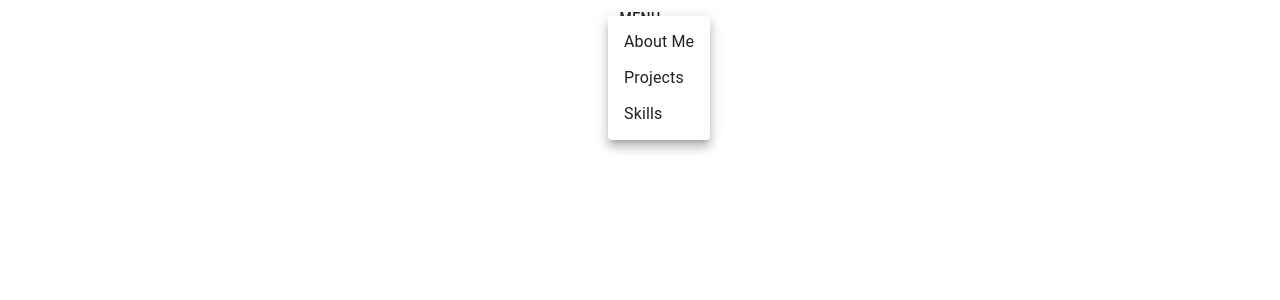
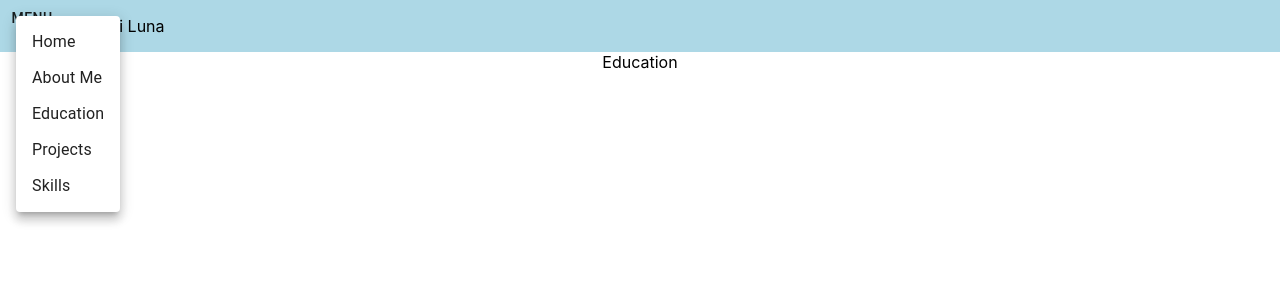
Before and after one commit to jovannil94/Porfolio, a React (Create React App) app: page /education in a window 1280 px wide. Both pictures are taken after a click on the button "MENU". Shown: the top 300 px of the page. Built offline with nearby package versions, Linux system fonts and the light colour scheme.

Commit message:
builds pages skeleton

```diff
--- a/src/App.js
+++ b/src/App.js
@@ -1,11 +1,24 @@
 import React from 'react';
 import './App.css';
 import NavBar from './components/NavBar';
+import { Route, Switch } from "react-router-dom";
+import Home from "./components/Home.js";
+import About from "./components/About.js";
+import Education from "./components/Education.js";
+import Projects from "./components/Projects.js";
+import Skills from "./components/Skills.js";
 
 function App() {
   return (
     <div className="App">
       <NavBar/>
+      <Switch>
+        <Route exact path={"/"} component={Home}/>
+        <Route exact path={"/about"} component={About}/>
+        <Route exact path={"/education"} component={Education}/>
+        <Route exact path={"/projects"} component={Projects}/>
+        <Route exact path={"/skills"} component={Skills}/>
+      </Switch>
     </div>
   );
 }
--- /dev/null
+++ b/src/components/About.js
@@ -0,0 +1,11 @@
+import React from "react";
+
+const About = () => {
+    return (
+        <div>
+            About
+        </div>
+    )
+}
+
+export default About;
--- /dev/null
+++ b/src/components/Education.js
@@ -0,0 +1,11 @@
+import React from "react";
+
+const Education = () => {
+    return (
+        <div>
+            Education
+        </div>
+    )
+}
+
+export default Education;
--- /dev/null
+++ b/src/components/Home.js
@@ -0,0 +1,11 @@
+import React from "react";
+
+const Home = () => {
+    return (
+        <div>
+            Home
+        </div>
+    )
+}
+
+export default Home;
--- a/src/components/NavBar.js
+++ b/src/components/NavBar.js
@@ -1,6 +1,7 @@
 import React, { useState } from 'react';
 import { useHistory } from "react-router-dom";
 import { Button, Menu, MenuItem } from '@material-ui/core';
+import "../css/NavBar.css";
 
 const NavBar = () => {
     const [anchorEl, setAnchorEl] = useState(null);
@@ -20,7 +21,8 @@ const NavBar = () => {
     }
 
     return (
-        <div>
+        <div className="navbarContainer">
+            <div className="dropDown">
                 <Button aria-controls="simple-menu" aria-haspopup="true" onClick={handleClick}>
                     Menu
                 </Button>
@@ -31,10 +33,14 @@ const NavBar = () => {
                 open={Boolean(anchorEl)}
                 onClose={handleClose}
                 >
+                <MenuItem onClick={handleClose} data-my-value={"home"}>Home</MenuItem>
                 <MenuItem onClick={handleClose} data-my-value={"about"}>About Me</MenuItem>
+                <MenuItem onClick={handleClose} data-my-value={"education"}>Education</MenuItem>
                 <MenuItem onClick={handleClose} data-my-value={"projects"}>Projects</MenuItem>
                 <MenuItem onClick={handleClose} data-my-value={"skills"}>Skills</MenuItem>
                 </Menu>
+            </div>
+            <p>Jovanni Luna</p>
         </div>
     )
 }
--- /dev/null
+++ b/src/components/Projects.js
@@ -0,0 +1,11 @@
+import React from "react";
+
+const Projects = () => {
+    return (
+        <div>
+            Projects
+        </div>
+    )
+}
+
+export default Projects;
--- /dev/null
+++ b/src/components/Skills.js
@@ -0,0 +1,11 @@
+import React from "react";
+
+const Skills = () => {
+    return (
+        <div>
+            Skills
+        </div>
+    )
+}
+
+export default Skills;
--- /dev/null
+++ b/src/css/NavBar.css
@@ -0,0 +1,5 @@
+.navbarContainer {
+    display: flex;
+    flex-direction: row;
+    background-color: lightblue;
+}
```
Lines whose indentation alone changed are shown as unchanged.
